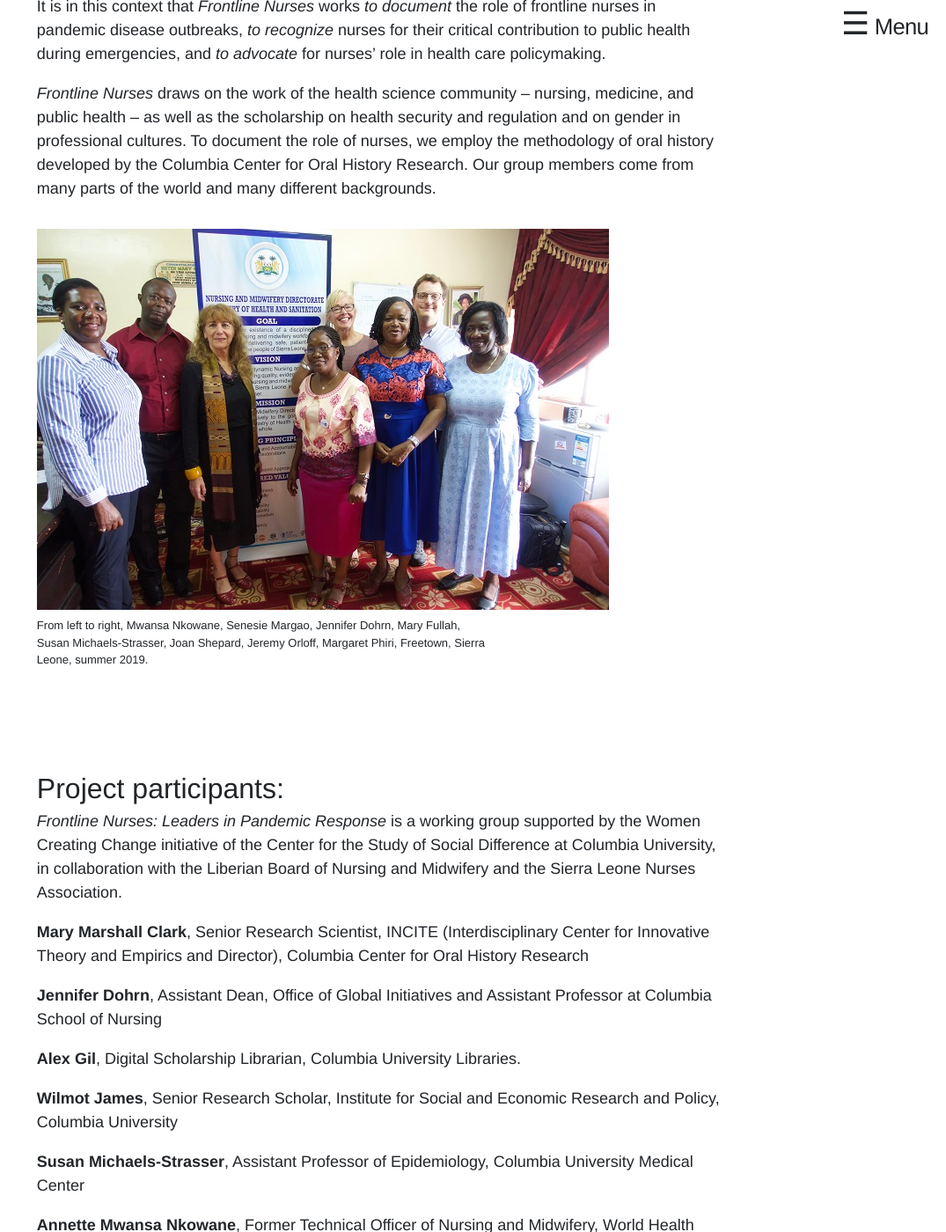
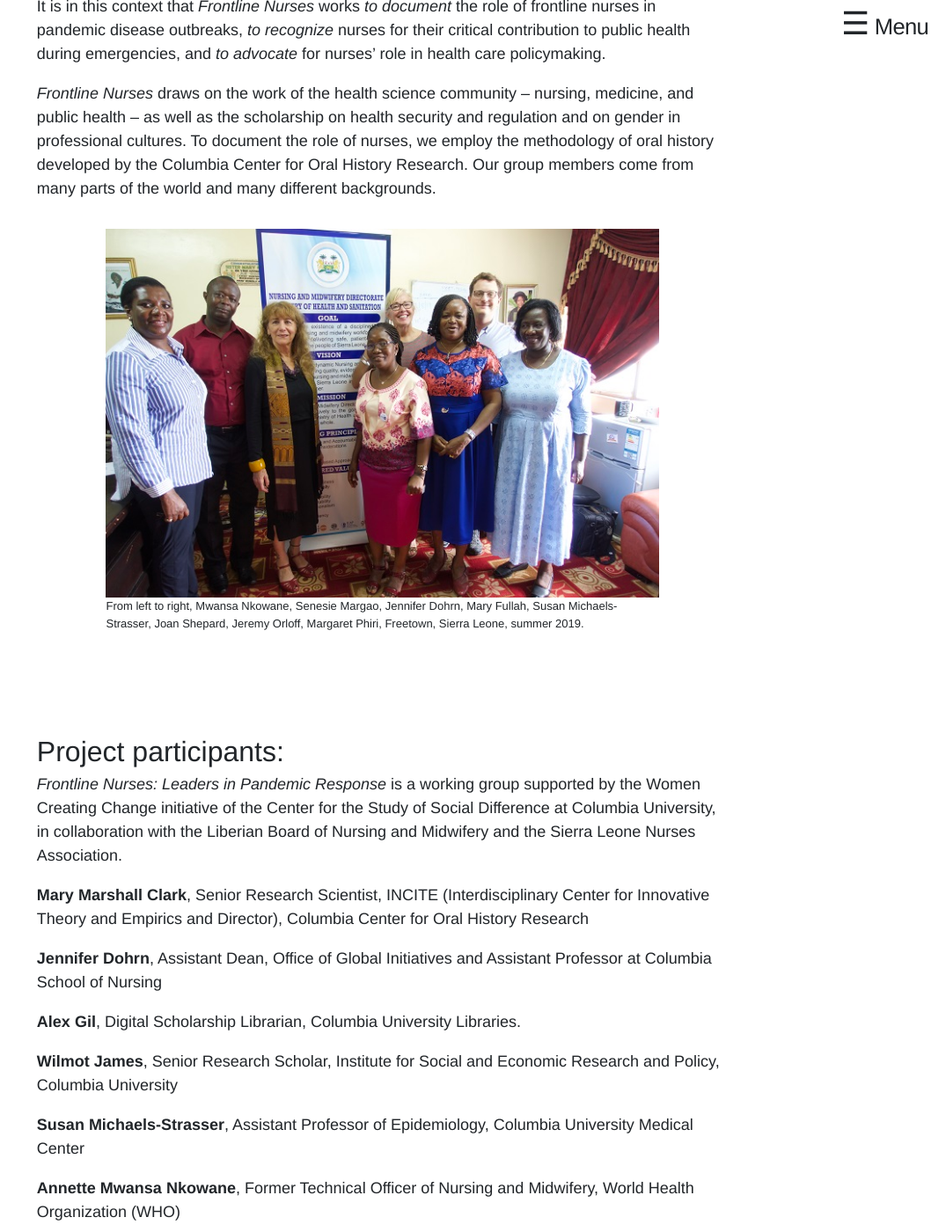
Before and after one commit to elotroalex/frontlines, a Jekyll site: the page built from pages/about.md, in a window 1280 px wide and 1400 px high, scrolled down 1033 px. Shown: the whole window at 88% size, without its empty margins (205-1280 px from the left). Built offline with Jekyll 4.4.1, drawn with Linux system fonts in a browser that asks for light colours; some web fonts are replaced.

Commit message:
centered images

```diff
--- a/_sass/_frontlines.scss
+++ b/_sass/_frontlines.scss
@@ -1178,6 +1178,15 @@ body p+p {
   padding-bottom: 2rem;
 }
 
+.inline-image-reference img, .inline-image-reference p {
+  width: 80%;
+  display: block;
+  margin-left: auto;
+  margin-right: auto;
+}
+
+
+
 .Nav__close {
     width: 2vw;
     height: 2vw;
```
